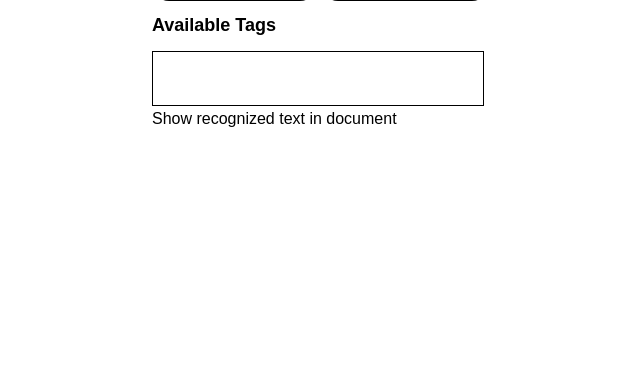
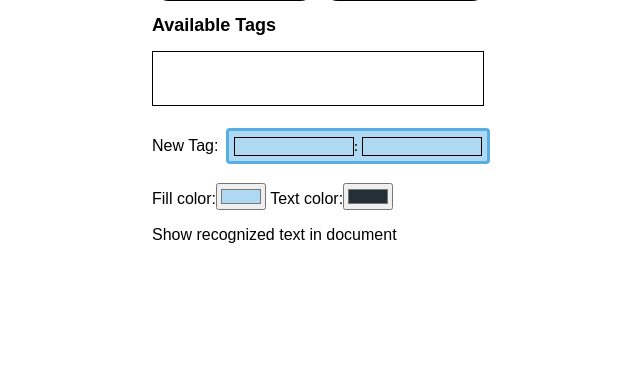
Before and after one commit to leovt/simpledms, a Django app: template src/sdms/templates/sdms/document.html in a window 1280 px wide. Shown: the part 463-831 px from the top of the page, without its empty margins (488-1128 px from the left). Run offline with Django 4.2, Linux system fonts and the light colour scheme; the template is opened without the code that fills it: values that come from a table or form of the project are taken from there, others are empty.

Commit message:
added form for adding tags

```diff
--- a/src/sdms/forms.py
+++ b/src/sdms/forms.py
@@ -1,6 +1,6 @@
-from django.forms import ModelForm, CheckboxSelectMultiple, DateInput, RadioSelect
+from django.forms import ModelForm, CheckboxSelectMultiple, DateInput, RadioSelect, TextInput
 
-from .models import Document
+from .models import Document, Tag
 
 
 class DocumentForm(ModelForm):
@@ -12,3 +12,14 @@ class DocumentForm(ModelForm):
             'document_date': DateInput(attrs={'type': 'date'}),
             'status': RadioSelect,
             }
+
+class TagForm(ModelForm):
+    class Meta:
+        model = Tag
+        fields = ['name', 'subtag', 'fill_color', 'text_color']
+        widgets = {
+            'name': TextInput(attrs={'size': '12'}),
+            'subtag': TextInput(attrs={'size': '12'}),
+            'text_color': TextInput(attrs={'type': 'color'}),
+            'fill_color': TextInput(attrs={'type': 'color'}),
+        }
--- /dev/null
+++ b/src/sdms/static/sdms/color.js
@@ -0,0 +1,96 @@
+var color2rgb = function(color){
+  console.assert(color.length == 7);
+  return {
+    r: parseInt(color.substring(1, 3), 16),
+    g: parseInt(color.substring(3, 5), 16),
+    b: parseInt(color.substring(5, 7), 16)
+  };
+};
+
+var rgb2color = function(r, g, b) {
+  function hex(n) {
+    n = Math.trunc(n);
+    return n < 16 ? "0" + n.toString(16) : n.toString(16);
+  }
+  return "#" + hex(r) + hex(g) + hex(b);
+};
+
+var borderColor = function(fillColor) {
+  var rgb = color2rgb(fillColor);
+  var hsl = rgbToHsl(rgb.r, rgb.g, rgb.b);
+  function max(a,b) {return a > b ? a : b;}
+  rgb = hslToRgb(hsl[0], hsl[1], max(0, hsl[2] - 0.2));
+  return rgb2color(rgb[0], rgb[1], rgb[2]);
+};
+
+/*
+
+ Source: http://web.archive.org/web/20081227003853/http://mjijackson.com/2008/02/rgb-to-hsl-and-rgb-to-hsv-color-model-conversion-algorithms-in-javascript
+*/
+/**
+ * Converts an RGB color value to HSL. Conversion formula
+ * adapted from http://en.wikipedia.org/wiki/HSL_color_space.
+ * Assumes r, g, and b are contained in the set [0, 255] and
+ * returns h, s, and l in the set [0, 1].
+ *
+ * @param   {Number}    r       The red color value
+ * @param   {Number}    g       The green color value
+ * @param   {Number}    b       The blue color value
+ * @return  {Array}             The HSL representation
+ */
+var rgbToHsl = function(r, g, b){
+    r /= 255, g /= 255, b /= 255;
+    var max = Math.max(r, g, b), min = Math.min(r, g, b);
+    var h, s, l = (max + min) / 2;
+
+    if(max == min){
+        h = s = 0; // achromatic
+    }else{
+        var d = max - min;
+        s = l > 0.5 ? d / (2 - max - min) : d / (max + min);
+        switch(max){
+            case r: h = (g - b) / d + (g < b ? 6 : 0); break;
+            case g: h = (b - r) / d + 2; break;
+            case b: h = (r - g) / d + 4; break;
+        }
+        h /= 6;
+    }
+
+    return [h, s, l];
+};
+
+/**
+ * Converts an HSL color value to RGB. Conversion formula
+ * adapted from http://en.wikipedia.org/wiki/HSL_color_space.
+ * Assumes h, s, and l are contained in the set [0, 1] and
+ * returns r, g, and b in the set [0, 255].
+ *
+ * @param   {Number}    h       The hue
+ * @param   {Number}    s       The saturation
+ * @param   {Number}    l       The lightness
+ * @return  {Array}             The RGB representation
+ */
+var hslToRgb = function(h, s, l){
+    var r, g, b;
+
+    if(s == 0){
+        r = g = b = l; // achromatic
+    }else{
+        function hue2rgb(p, q, t){
+            if(t < 0) t += 1;
+            if(t > 1) t -= 1;
+            if(t < 1/6) return p + (q - p) * 6 * t;
+            if(t < 1/2) return q;
+            if(t < 2/3) return p + (q - p) * (2/3 - t) * 6;
+            return p;
+        };
+
+        var q = l < 0.5 ? l * (1 + s) : l + s - l * s;
+        var p = 2 * l - q;
+        r = hue2rgb(p, q, h + 1/3);
+        g = hue2rgb(p, q, h);
+        b = hue2rgb(p, q, h - 1/3);
+    }
+
+    return [r * 255, g * 255, b * 255];
+};
--- a/src/sdms/static/sdms/sdms.css
+++ b/src/sdms/static/sdms/sdms.css
@@ -107,3 +107,10 @@ button[value="HF"]{
 .cbtag:checked + label {
   display: inline-block;
 }
+
+.tag > input {
+  background-color: inherit;
+  font: inherit;
+  color: inherit;
+  border: 1px solid black;
+}
--- a/src/sdms/templates/sdms/document.html
+++ b/src/sdms/templates/sdms/document.html
@@ -12,6 +12,7 @@
     .T{{ tag.id }}{ background-color: {{tag.fill_color}}; color: {{tag.text_color}}; border-color: {{tag.border_color}};}
     {% endfor %}
     </style>
+    <script src="{% static 'sdms/color.js' %}"></script>
   </head>
   <body>
     <header>
@@ -34,12 +35,11 @@
             <p>created: {{document.created_at}}</p>
             <p>{{ document.pages }} pages</p>
             <p>{{ form.subject.errors }}{{ form.subject.label_tag }}{{ form.subject }}</p>
-            <p>{{ form.document_date.errors }}{{ form.document_date.label_tag }}{{ form.document_date }}</p>
-            <ul>
+            <p>{{ form.document_date.errors }}{{ form.document_date.label_tag }}{{ form.document_date }}
               {% for d in date_suggestions %}
-              <li><button type="button" onclick="document.getElementById('{{ form.document_date.id_for_label }}').value='{{ d|date:'Y-m-d' }}';">{{ d|date:'Y-m-d' }}</button></li>
+                <button type="button" onclick="document.getElementById('{{ form.document_date.id_for_label }}').value='{{ d|date:'Y-m-d' }}';">{{ d|date:'Y-m-d' }}</button></li>
               {% endfor %}
-            </ul>
+            </p>
             <p>{{ form.document_amount.errors }}{{ form.document_amount.label_tag }}{{ form.document_amount }}</p>
             <p>{{ form.tags.errors }}{{ form.tags.label_tag }}
             <span class="tagbox">
@@ -64,6 +64,23 @@
               <label for="{{ tag.id_for_label }}" class="tag T{{ tag.data.value }}" >{{ tag.choice_label }}</label>
             {% endfor %}
           </span>
+          <form>
+            <p>New Tag: <span class="tag" id="newtag" style="color:{{ tag_form.text_color.value }};background-color:{{ tag_form.fill_color.value}}">{{ tag_form.name }}: {{ tag_form.subtag }}</span></p>
+            <p>{{ tag_form.fill_color.label_tag }}{{ tag_form.fill_color }}
+            {{ tag_form.text_color.label_tag }}{{ tag_form.text_color }}</p>
+            <script>
+                document.getElementById('{{ tag_form.fill_color.id_for_label }}').addEventListener('change', () => {
+                  document.getElementById('newtag').style.backgroundColor = document.getElementById('{{ tag_form.fill_color.id_for_label }}').value;
+                  document.getElementById('newtag').style.borderColor = borderColor(document.getElementById('{{ tag_form.fill_color.id_for_label }}').value);
+                });
+                document.getElementById('{{ tag_form.text_color.id_for_label }}').addEventListener('change', () => {
+                  document.getElementById('newtag').style.color = document.getElementById('{{ tag_form.text_color.id_for_label }}').value;
+                });
+                document.getElementById('newtag').style.backgroundColor = document.getElementById('{{ tag_form.fill_color.id_for_label }}').value;
+                document.getElementById('newtag').style.borderColor = borderColor(document.getElementById('{{ tag_form.fill_color.id_for_label }}').value);
+                document.getElementById('newtag').style.color = document.getElementById('{{ tag_form.text_color.id_for_label }}').value;
+            </script>
+          </form>
         </section>
         <label for="showtext">Show recognized text in document</label>
         <input id="showtext" class="toggle" checked type="checkbox"></input>
--- a/src/sdms/views.py
+++ b/src/sdms/views.py
@@ -3,7 +3,7 @@ from django.http import HttpResponse
 from django.db.models import Count
 
 from .models import Document, Tag
-from .forms import DocumentForm
+from .forms import DocumentForm, TagForm
 
 import pdf2image
 import dateparser.search
@@ -41,6 +41,7 @@ def document(request, document_id):
             })
     date_suggestions = guess_date(document.pdf_text + '\n\n' + document.ocr_text)
     tags = Tag.objects.all()
+    tag_form = TagForm()
     return render(request, 'sdms/document.html', locals())
 
 def preview(request, document_id, page):
```
